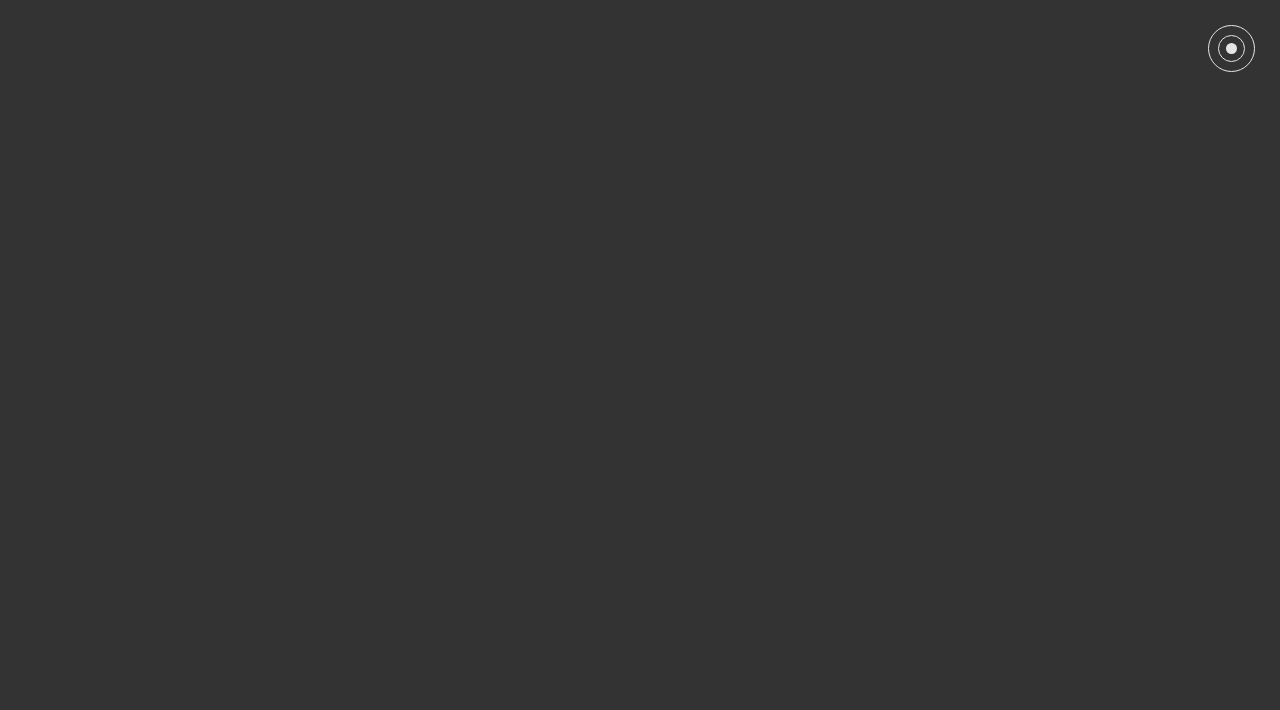
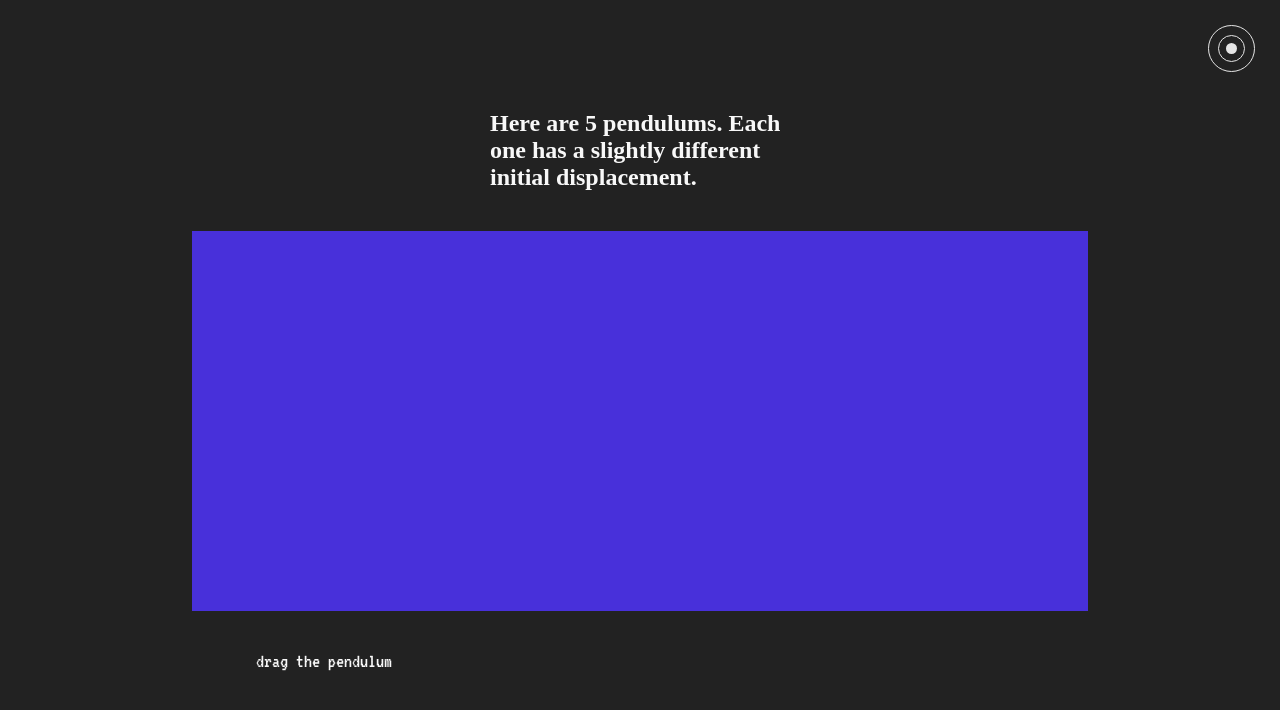
Before and after one commit to Mehdi-Verfaillie/webdoc-project, a React (Create React App) app: page /pendule in a window 1280 px wide. Shown: the top 710 px of the page. Built offline with nearby package versions, Linux system fonts and the light colour scheme.

Commit message:
pendule component

```diff
--- a/src/components/App/App.jsx
+++ b/src/components/App/App.jsx
@@ -1,12 +1,16 @@
 import React, { Component, Fragment } from 'react';
 import {BrowserRouter as Router, Route } from 'react-router-dom';
+import './App.scss';
+import dotSvg from '../../assets/dot_btn.svg'
+
+/**
+ * @Import Components
+ */
 import IntroForm from './IntroForm/IntroForm';
 import Intro from './Intro/Intro';
 import Home from './Home/Home';
 import Chaos from './Chaos/Chaos';
-import './App.scss';
-import dotSvg from '../../assets/dot_btn.svg'
-
+import Pendule from './Pendule/Pendule';
 
 class App extends Component {
   render() {
@@ -19,6 +23,7 @@ class App extends Component {
             <Route exact path="/intro" component={Intro}/>
             <Route exact path="/" component={Home}/>
             <Route exact path="/chaos" component={Chaos}/>
+            <Route exact path="/pendule" component={Pendule}/>
           </Fragment>
         </Router>
       </div>
--- a/src/components/App/IntroForm/IntroForm.scss
+++ b/src/components/App/IntroForm/IntroForm.scss
@@ -33,7 +33,8 @@
 }
 
 .flex {
-    display: flex
+    display: flex;
+    background: $black;
 }
 h2 {
     text-align: center;
--- /dev/null
+++ b/src/components/App/Pendule/Pendule.jsx
@@ -0,0 +1,27 @@
+import React, { Component } from 'react';
+import './Pendule.scss';
+import gearwheel from '../../../assets/gearWheel.png';
+
+class Pendule extends Component {
+    render() {
+        return(
+            <div className="pendule-main">
+                <div className="pendule-text">Here are 5 pendulums. Each one has a slightly different initial displacement.</div>
+                <div className="pendule-obj"></div>
+                <div className="pendule-text-spe">drag the pendulum</div>
+
+                <div className="gearwheel-container">
+                    <span className="gearwheel-img"><img src={gearwheel} alt="img"/></span>
+                    <span className="gearwheel-img"><img src={gearwheel} alt="img"/></span>
+                    <span className="gearwheel-img"><img src={gearwheel} alt="img"/></span>
+                    <span className="gearwheel-img"><img src={gearwheel} alt="img"/></span>
+                    <span className="gearwheel-img"><img src={gearwheel} alt="img"/></span>
+                    <span className="gearwheel-img"><img src={gearwheel} alt="img"/></span>
+                </div>
+
+            </div>
+        );
+    }
+}
+
+export default Pendule;
--- /dev/null
+++ b/src/components/App/Pendule/Pendule.scss
@@ -0,0 +1,71 @@
+@import '../../../variables.scss';
+
+.pendule-main {
+    height: 100vh;
+    width: 100%;
+    background: $black;
+
+    .pendule-text {
+        color: $white;
+        font-family: $text-font;
+        font-size: $text-desktop-size;
+        font-weight: $title-weight;
+        padding-top: 110px;
+        text-align: left;
+        width: 300px;
+        margin: auto;
+        margin-bottom: 40px;
+    }
+
+    .pendule-obj {
+        background: $purple-blue;
+        height: 380px;
+        width: 70%;
+        // margin-bottom: 40px;
+        margin: 0 auto 40px auto;
+    }
+
+    .pendule-text-spe {
+        margin-left: 20%;
+        font-family: $speTips-font;
+        font-size: $speTips-mobile-size;
+        color: $white;
+    }
+
+    .gearwheel-container {
+        display: none;
+        position: absolute;
+        height: 100vh;
+        width: 100%;
+        top: 0;
+
+        .gearwheel-img>img {
+            position: absolute;
+            width: 98px;
+        }
+        .gearwheel-img:nth-child(1)>img {
+            top: 122px;
+            left: 15px;
+        }
+        .gearwheel-img:nth-child(2)>img {
+            top: 84px;
+            left: 102px;
+        }
+        .gearwheel-img:nth-child(3)>img {
+            top: 233px;
+            right: 74px;
+        }
+        .gearwheel-img:nth-child(4)>img {
+            top: 273px;
+            right: 0px;
+        }
+        .gearwheel-img:nth-child(5)>img {
+            top: 465px;
+            left: 10px;
+        }
+        .gearwheel-img:nth-child(6)>img {
+            top: 450px;
+            left: 110px;
+        }
+    }
+}
--- a/src/variables.scss
+++ b/src/variables.scss
@@ -37,7 +37,7 @@
 
     /* --buttons */
         $btn-font: 'Century Gothic';
-        $btn-weight: 500;
+        $btn-weight: 600;
         $btn-size: 20px;
 
     /* --inputs */
```
Also changed, not shown: src/assets/gearWheel.png (added).
